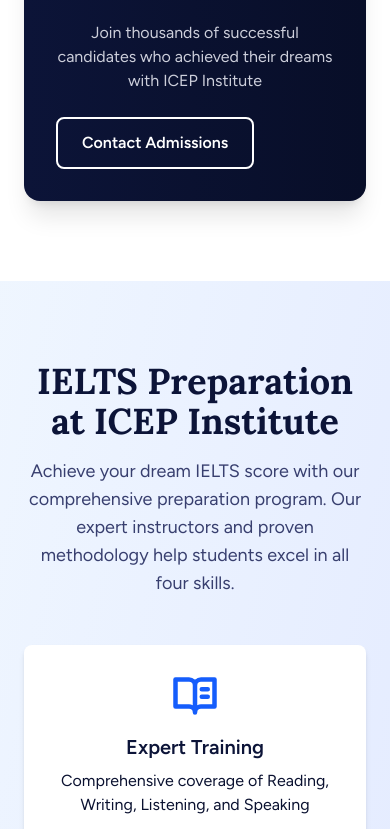
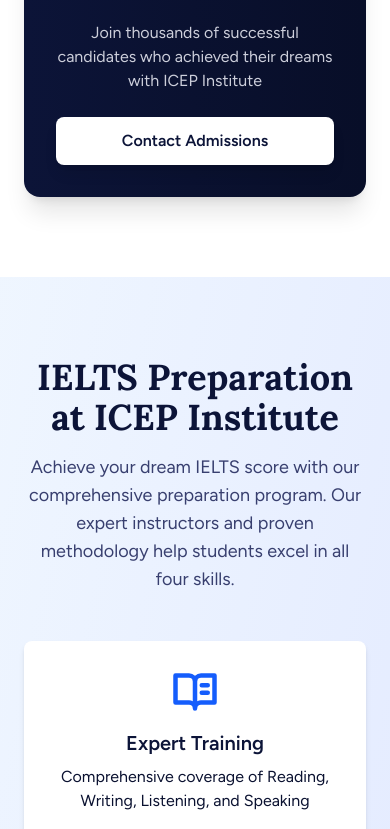
Before and after one commit to msalmankhokhar/icep-nextjs, a Next.js app: page / in a window 390 px wide. Shown: the part 6688-7517 px from the top of the page. Built offline with nearby package versions, Linux system fonts and the light colour scheme.

Commit message:
fix the button responsiveness

```diff
--- a/components/Sections/HomeSections.tsx
+++ b/components/Sections/HomeSections.tsx
@@ -511,11 +511,11 @@
             <p className="text-brand-blue-100 mb-6">
               Join thousands of successful candidates who achieved their dreams with ICEP Institute
             </p>
-            <div className="flex flex-col sm:flex-row gap-4 justify-center">
-              {/* <Link href="/courses" className="btn bg-brand-yellow text-brand-blue hover:bg-brand-yellow-400">
-                View All Programs
-              </Link> */}
-              <Link href={`tel:${phoneNumber.withCountryCode}`} className="btn border-2 border-white text-white hover:bg-white hover:text-brand-blue">
+            <div className="flex flex-col items-center justify-center gap-4 w-full">
+              <Link
+                href={`tel:${phoneNumber.withCountryCode}`}
+                className="inline-block bg-white text-brand-blue font-semibold px-8 py-3 rounded-lg hover:bg-gray-100 transition-colors shadow-lg w-full max-w-xs text-center"
+              >
                 Contact Admissions
               </Link>
             </div>
@@ -982,19 +982,20 @@
           <div className="bg-white rounded-xl shadow-lg p-8 border border-brand-blue-100">
             <h3 className="text-2xl font-bold text-brand-blue mb-4 heading-font">
               Ready to Write Your Success Story?
-            </h3>            <p className="text-brand-blue-600 mb-6 max-w-2xl mx-auto">
+            </h3>
+            <p className="text-brand-blue-600 mb-6 max-w-2xl mx-auto">
               Join hundreds of successful candidates who achieved their goals with ICEP&apos;s proven methodology and expert guidance.
             </p>
-            <div className="flex flex-col sm:flex-row gap-4 justify-center">
+            <div className="flex flex-col items-center justify-center gap-4 w-full">
               <Link
                 href="/contact"
-                className="btn bg-brand-blue text-white hover:bg-brand-blue-700"
+                className="bg-brand-blue text-white font-semibold px-8 py-3 rounded-lg hover:bg-brand-blue-700 transition-colors shadow-lg w-full max-w-xs text-center"
               >
                 Start Your Journey
               </Link>
               <Link
                 href="/about"
-                className="btn bg-brand-yellow text-brand-blue hover:bg-brand-yellow-600"
+                className="bg-brand-yellow text-brand-blue font-semibold px-8 py-3 rounded-lg hover:bg-brand-yellow-600 transition-colors shadow-lg w-full max-w-xs text-center"
               >
                 Learn About ICEP
               </Link>
```
